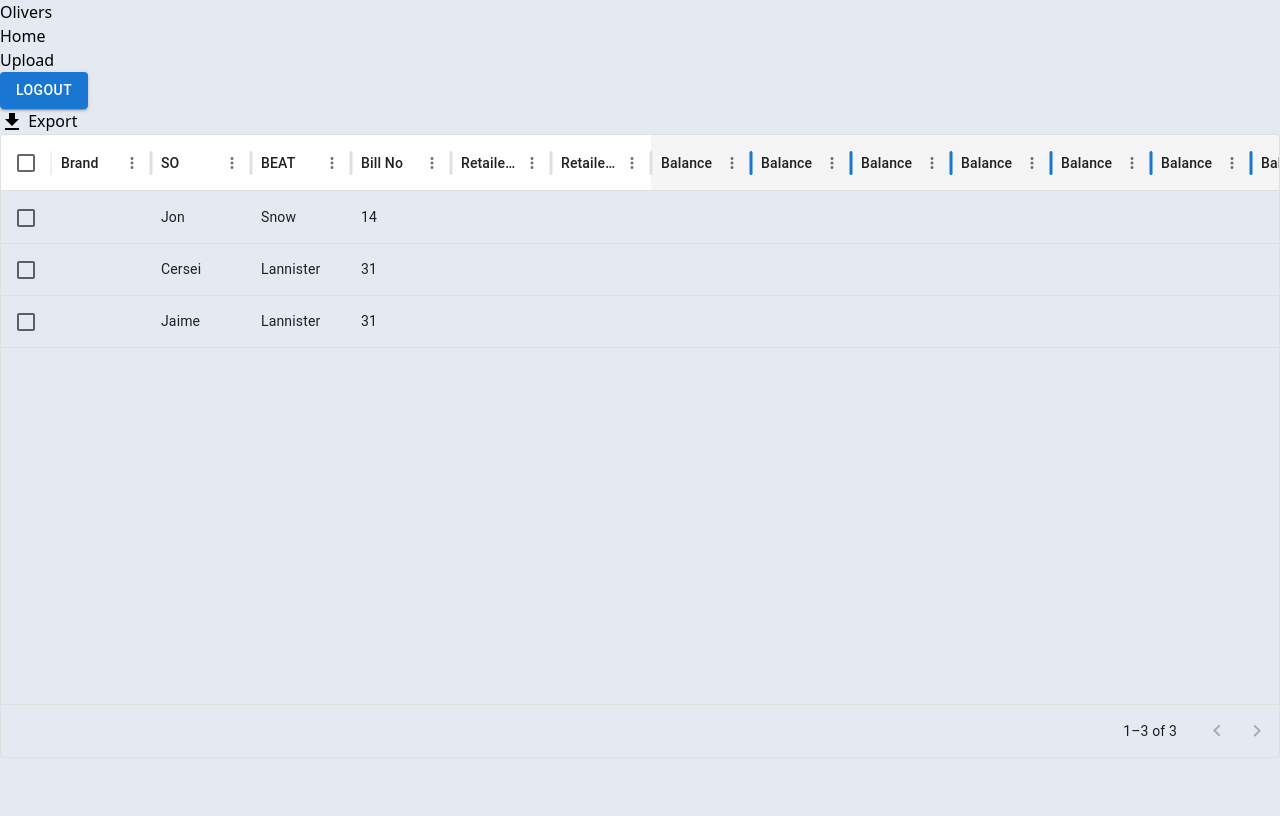
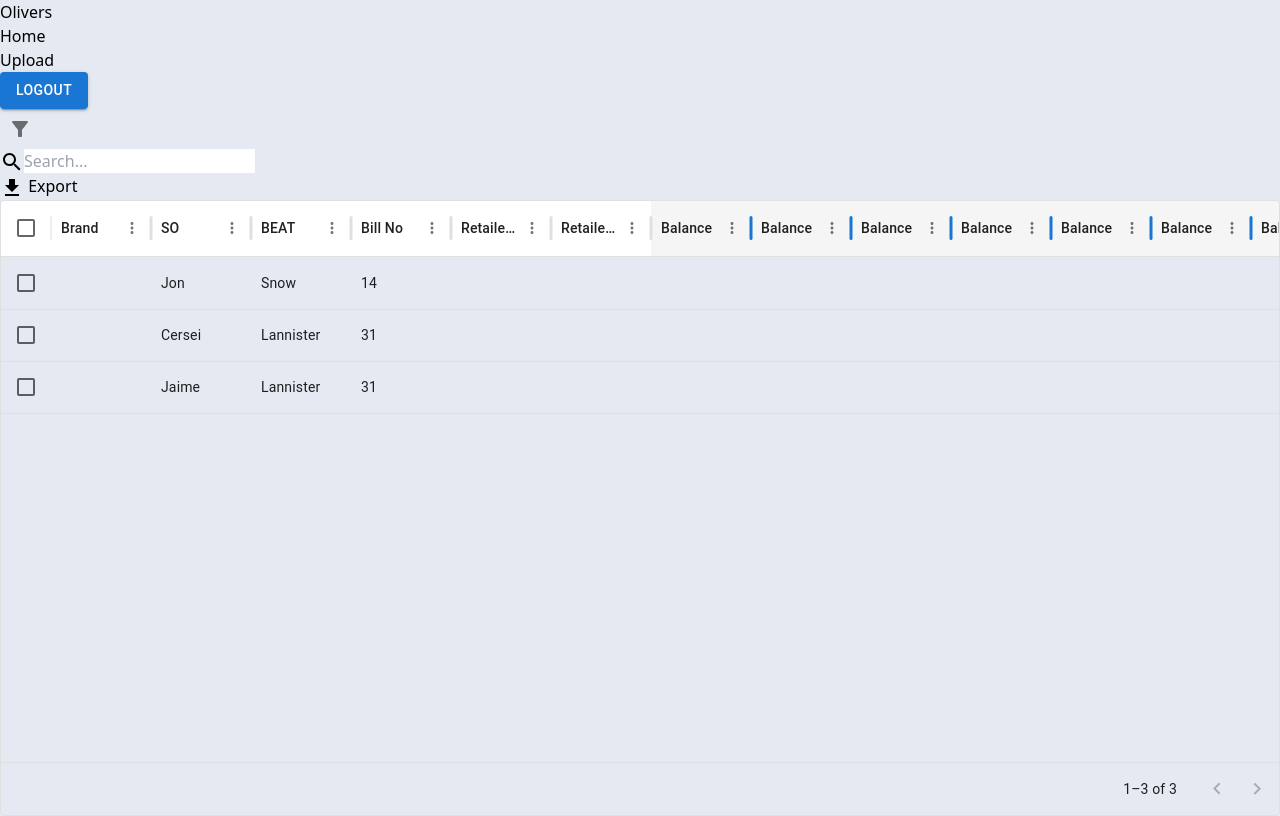
Before and after one commit to DevTechsters/olivers-FE, a React (Vite) app: page /home in a window 1280 px wide. Built offline with nearby package versions, Linux system fonts and the light colour scheme.

Commit message:
filter and search bar

```diff
--- a/src/pages/Home.jsx
+++ b/src/pages/Home.jsx
@@ -1,12 +1,15 @@
 import React, { useState } from 'react'
 import Header from '../components/Header'
 import Button from '@mui/material/Button';
+import SearchIcon from '@mui/icons-material/Search';
+import IconButton from '@mui/material/IconButton';
 import Box from '@mui/material/Box';
 import { DataGrid, GridActionsCellItem } from '@mui/x-data-grid';
 import EditIcon from '@mui/icons-material/Edit';
 import DeleteIcon from '@mui/icons-material/DeleteOutlined';
 import FileDownloadIcon from '@mui/icons-material/FileDownload';
 import Loader from '../components/Loader';
+import FilterAltIcon from '@mui/icons-material/FilterAlt';
 
 export default function Home() {
   const [loading, setloading] = useState(false)
@@ -117,13 +120,26 @@ export default function Home() {
   return (
     <>
       {loading ? <Loader /> : <><Header />
-        <div class="flex justify-end my-5 mr-10">
-          <button class="bg-blue-500 text-white py-2 px-4 rounded">
+        <div class="flex justify-between my-4 mr-10">
+          <div className='flex space-x-2 mx-6'>
+            <div className=' bg-white border rounded-lg border-gray-300 '>
+              <IconButton aria-label="filter">
+                <FilterAltIcon />
+              </IconButton>
+            </div>
+            <div className='flex space-x-1  bg-white border rounded-lg border-gray-300 '>
+              <SearchIcon className='m-2'/>
+              <input className='h-full focus:outline-none' type='text' placeholder='Search...'/>
+            </div>
+
+          </div>
+          <button class="bg-blue-500 text-white  px-4 rounded">
             <FileDownloadIcon></FileDownloadIcon> Export
           </button>
         </div>
         <div className='m-4 bg-white'>
-          <Box sx={{ height: '78vh', width: '100%' }}>
+
+          <Box sx={{ height: '77vh', width: '100%' }}>
 
             <DataGrid
               rows={rows}
```
